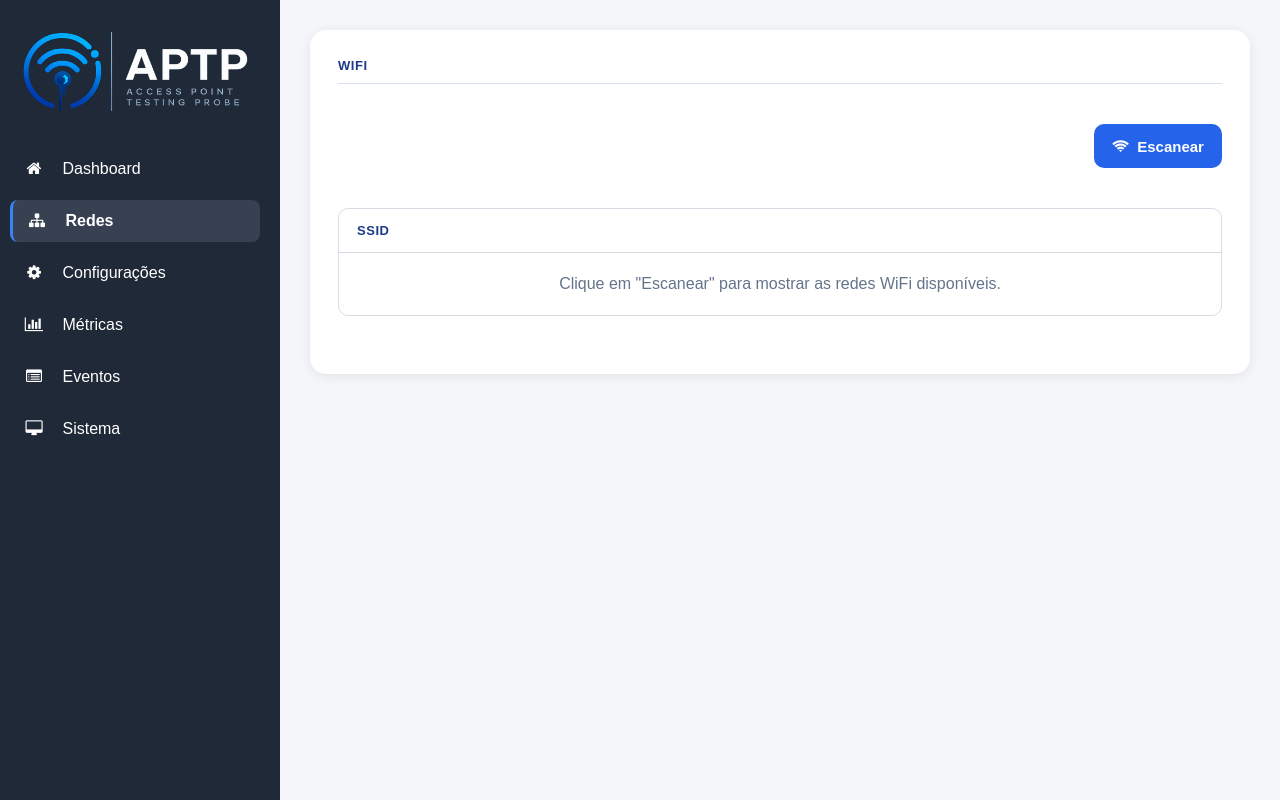
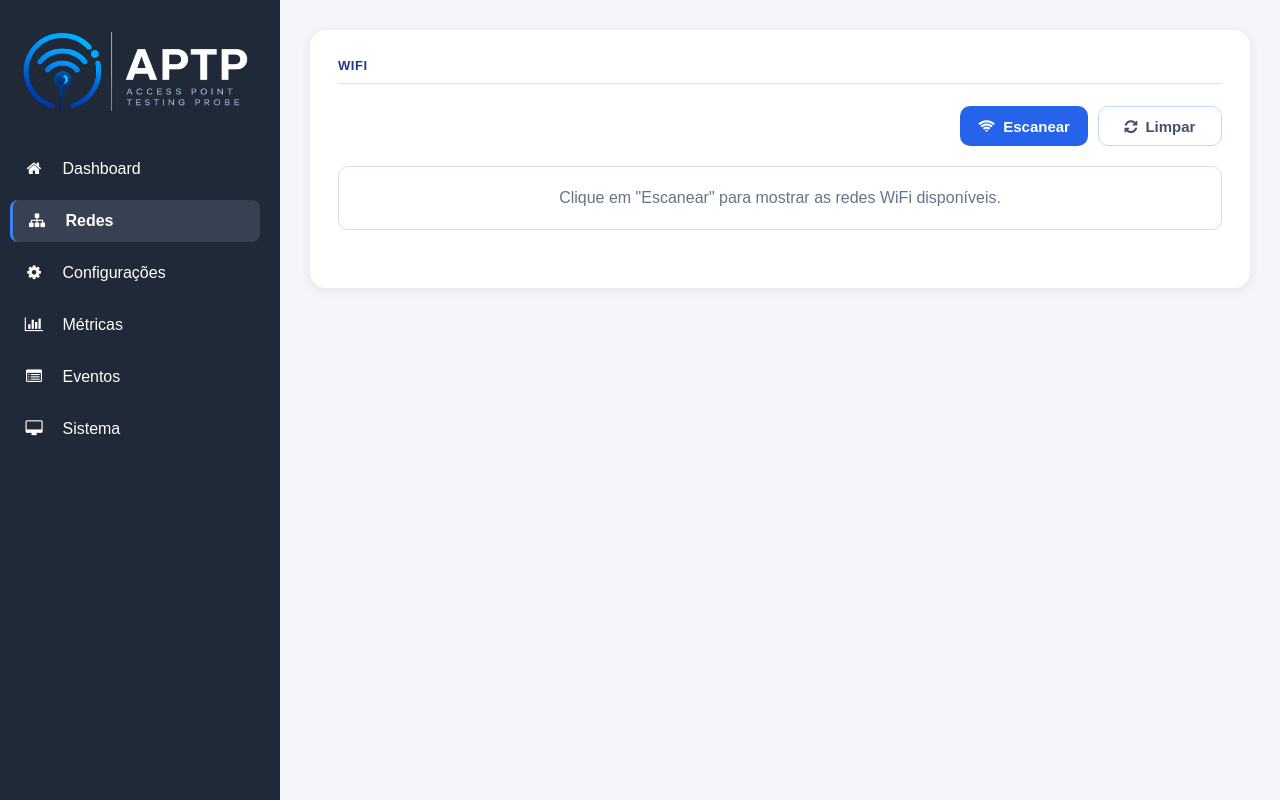
Before and after one commit to carloshorajr/aptp, a Flask app: page /network in a window 1280 px wide. Run offline with Flask 3, Linux system fonts and the light colour scheme; parts of the project's set-up code (start-up, migrations or seed data) failed here and were passed over.

Commit message:
Refactor network page actions and standardize toolbar buttons

```diff
--- a/backend/controllers/network_controller.py
+++ b/backend/controllers/network_controller.py
@@ -16,3 +16,8 @@ class NetworkController:
     def scan():
 
         return NetworkService.scan_and_cache()
+
+    @staticmethod
+    def clear():
+
+        NetworkService.clear_cache()
--- a/backend/routes/network.py
+++ b/backend/routes/network.py
@@ -26,3 +26,13 @@ def scan_network():
     NetworkController.scan()
 
     return ("", 204)
+
+@network_bp.route(
+    "/network/clear",
+    methods=["POST"]
+)
+def clear_network():
+
+    NetworkController.clear()
+
+    return ("", 204)
--- a/backend/services/network_service.py
+++ b/backend/services/network_service.py
@@ -192,3 +192,8 @@ class NetworkService:
     def get_cached_networks():
 
         return NetworkService._cached_networks
+
+    @staticmethod
+    def clear_cache():
+
+        NetworkService._cached_networks = []
--- a/frontend/static/css/network.css
+++ b/frontend/static/css/network.css
@@ -8,7 +8,29 @@
 
     justify-content:flex-end;
 
+    align-items:center;
+
+    gap:10px;
+
     margin:18px 0 20px;
+
+}
+
+.wifi-toolbar .btn{
+
+    width:124px;
+
+    height:40px;
+
+    padding:0;
+
+    display:flex;
+
+    justify-content:center;
+
+    align-items:center;
+
+    gap:8px;
 
 }
 
--- a/frontend/static/js/network.js
+++ b/frontend/static/js/network.js
@@ -47,6 +47,64 @@ const Network = {
             this.setScanningState(false);
 
         }
+
+    },
+
+    async clear() {
+
+        const rows =
+            document.querySelectorAll(".wifi-item");
+
+        if (rows.length === 0) {
+
+            showModal({
+
+                title: "Nada a Limpar",
+
+                message:
+                    "Não há redes para limpar.",
+
+                icon: "refresh",
+
+                iconClass: "info",
+
+                confirmText: "Sair",
+
+                confirmClass: "btn-outline",
+
+                showCancel: false
+
+            });
+
+            return;
+
+        }
+
+        await fetch(
+
+            "/network/clear",
+
+            {
+
+                method: "POST"
+
+            }
+
+        );
+
+        const link = document.querySelector(
+
+            '.menu a[data-route="/network"]'
+
+        );
+
+        await loadPage(
+
+            "/network",
+
+            link
+
+        );
 
     },
 
--- a/frontend/templates/network.html
+++ b/frontend/templates/network.html
@@ -7,8 +7,6 @@
     <div class="settings-section">
 
         <h3>WIFI</h3>
-
-            <div class="wifi-toolbar">
 
             <div class="wifi-toolbar">
 
@@ -25,17 +23,21 @@
 
                 </button>
 
-                </div>
+                <button
+                    type="button"
+                    class="btn btn-outline"
+                    onclick="Network.clear()"
+                >
+
+                    <i class="fa fa-refresh"></i>
+
+                    <span>Limpar</span>
+
+                </button>
 
             </div>
 
             <div class="wifi-table">
-
-                <div class="wifi-header">
-
-                    <span>SSID</span>
-
-                </div>
 
                 <div id="wifi-list">
 
```
Lines whose indentation alone changed are shown as unchanged.
